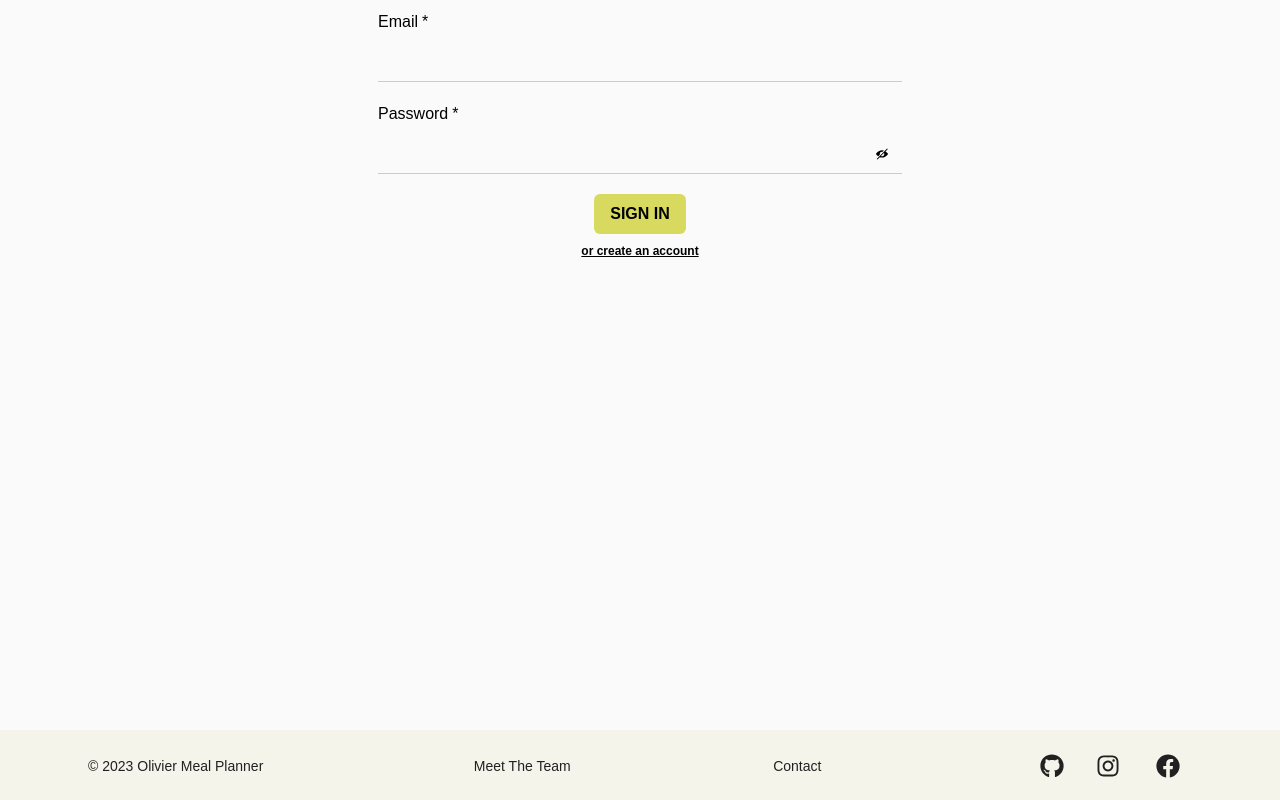
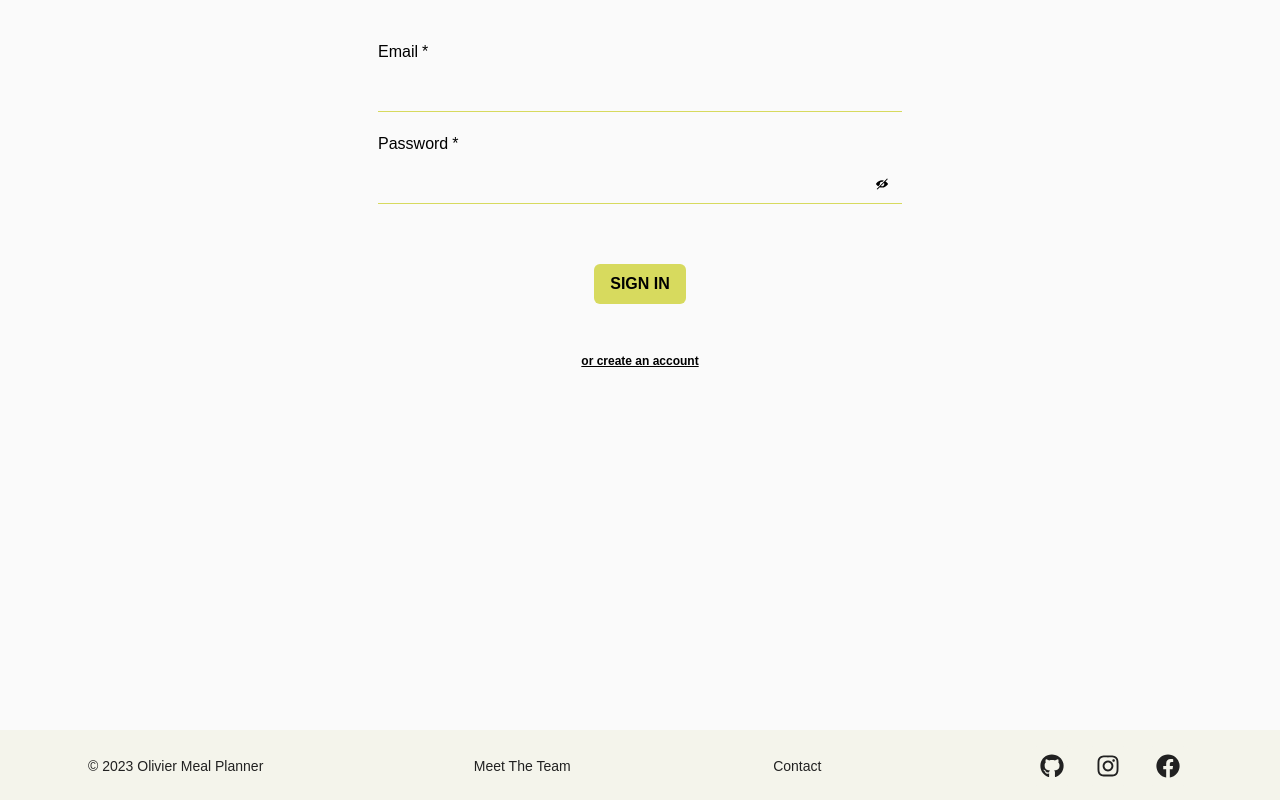
Before and after one commit to Code-the-Dream-School/dd-prac-team1-front, a React (Create React App) app: page /login in a window 1280 px wide. Built offline with nearby package versions, Linux system fonts and the light colour scheme.

Commit message:
added margins to login page

```diff
--- a/src/components/Login/Login.tsx
+++ b/src/components/Login/Login.tsx
@@ -69,8 +69,7 @@ const Login = () => {
   };
 
   return (
-    <Box>
-      <Container maxW="xl">
+    <Container maxW="xl" mt="30">
       <Box
         as="form"
         onSubmit={e => {
@@ -107,10 +106,7 @@ const Login = () => {
                 }}
               />
               <InputRightElement>
-                  <Button
-                    size="xs"
-                    variant="ghost"
-                    onClick={handleShowPassword}>
+                <Button size="xs" variant="ghost" onClick={handleShowPassword}>
                   {showPassword ? <ViewIcon /> : <ViewOffIcon />}
                 </Button>
               </InputRightElement>
@@ -122,7 +118,7 @@ const Login = () => {
             )}
           </FormControl>
         </Box>
-          <Box p="10px">
+        <Box p="10px" mt="10">
           <Center>
             <Button variant="solid" type="submit">
               SIGN IN
@@ -131,12 +127,11 @@ const Login = () => {
         </Box>
       </Box>
       <Center>
-          <Button variant="link" size="xs" onClick={navigateToRegister}>
+        <Button variant="link" size="xs" mt="10" onClick={navigateToRegister}>
           <Text as="ins">or create an account</Text>
         </Button>
       </Center>
     </Container>
-    </Box>
   );
 };
 
```
Lines whose indentation alone changed are shown as unchanged.
